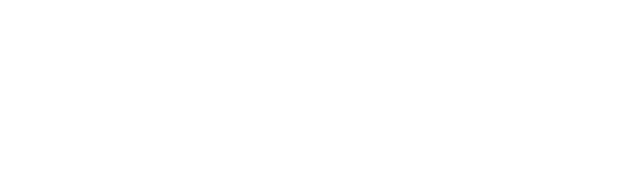
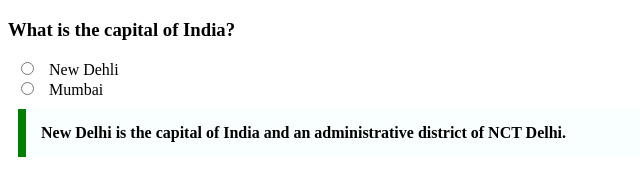
Before and after one commit to acciojob/trivia-madhab-tripathy, a website: page main.html in a window 1280 px wide. Shown: the whole page, without its empty margins (0-640 px from the left). Drawn offline with Linux system fonts and the light colour scheme.

Commit message:
created a submission

```diff
--- a/main.html
+++ b/main.html
@@ -7,6 +7,14 @@
 </head>
 
 <body>
+		<h3>What is the capital of India?</h3>
+	  <input type="radio" id="delhi" value="New Dehli">
+	  <label for="delhi">New Dehli</label><br>
+	  <input type="radio" id="Mumbai" value="Mumbai">
+	  <label for="Mumbai">Mumbai</label><br>
+	<blockquote city="https://en.wikipedia.org/wiki/New_Delhi">
+		New Delhi is the capital of India and an administrative district of NCT Delhi.
+	</blockquote>
 	<!-- the entire body must be written by student -->
     <script type="text/javascript" src="./script.js">
 </script>
--- a/styles.css
+++ b/styles.css
@@ -1,2 +1,10 @@
 
 /* Your CSS Code here. */
+blockquote{
+	max-width: 600px;
+	margin: 10px;
+	padding: 15px;
+	border-left: 8px solid green;
+	background-color: #f8fffe;
+	font-weight: bold;
+}
```
